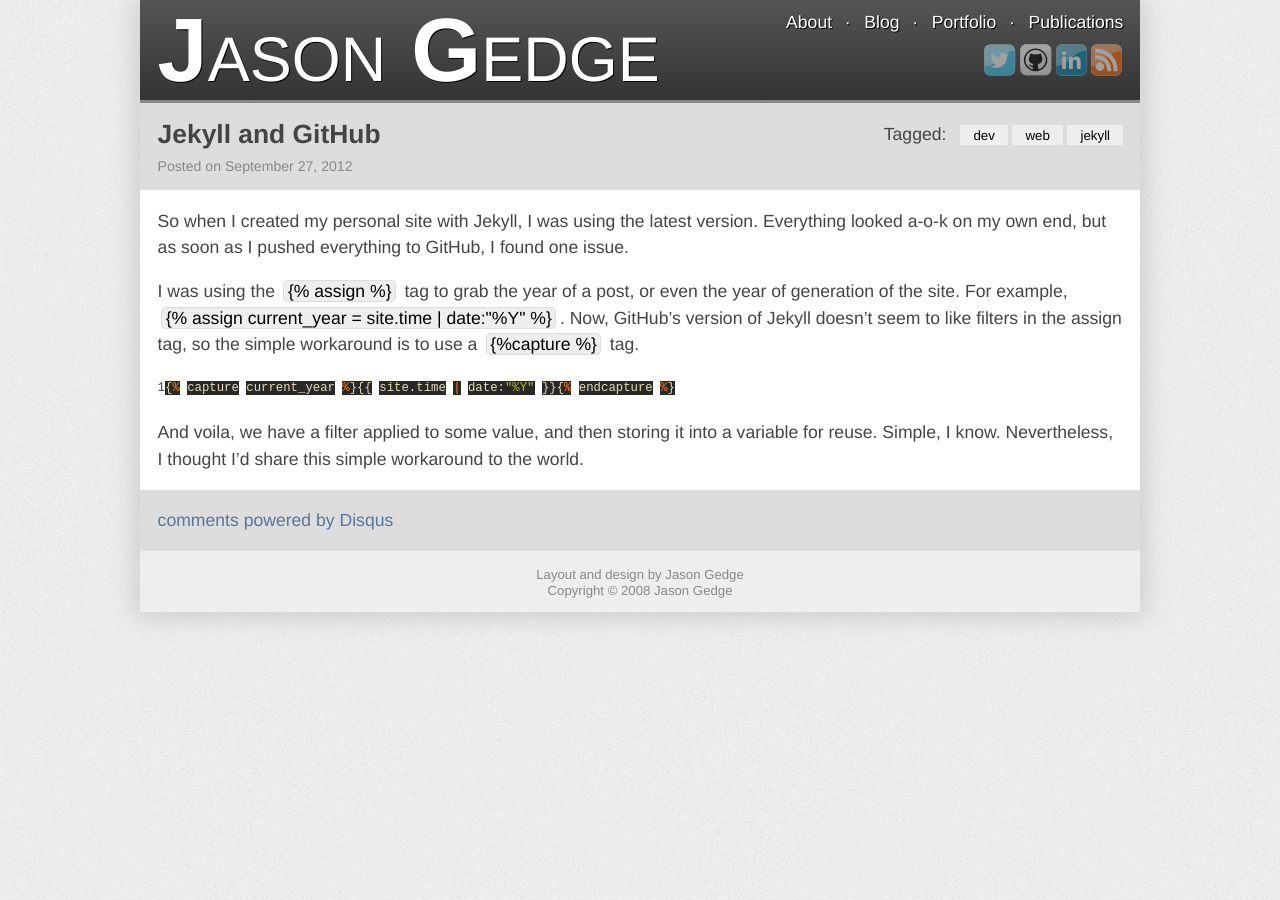
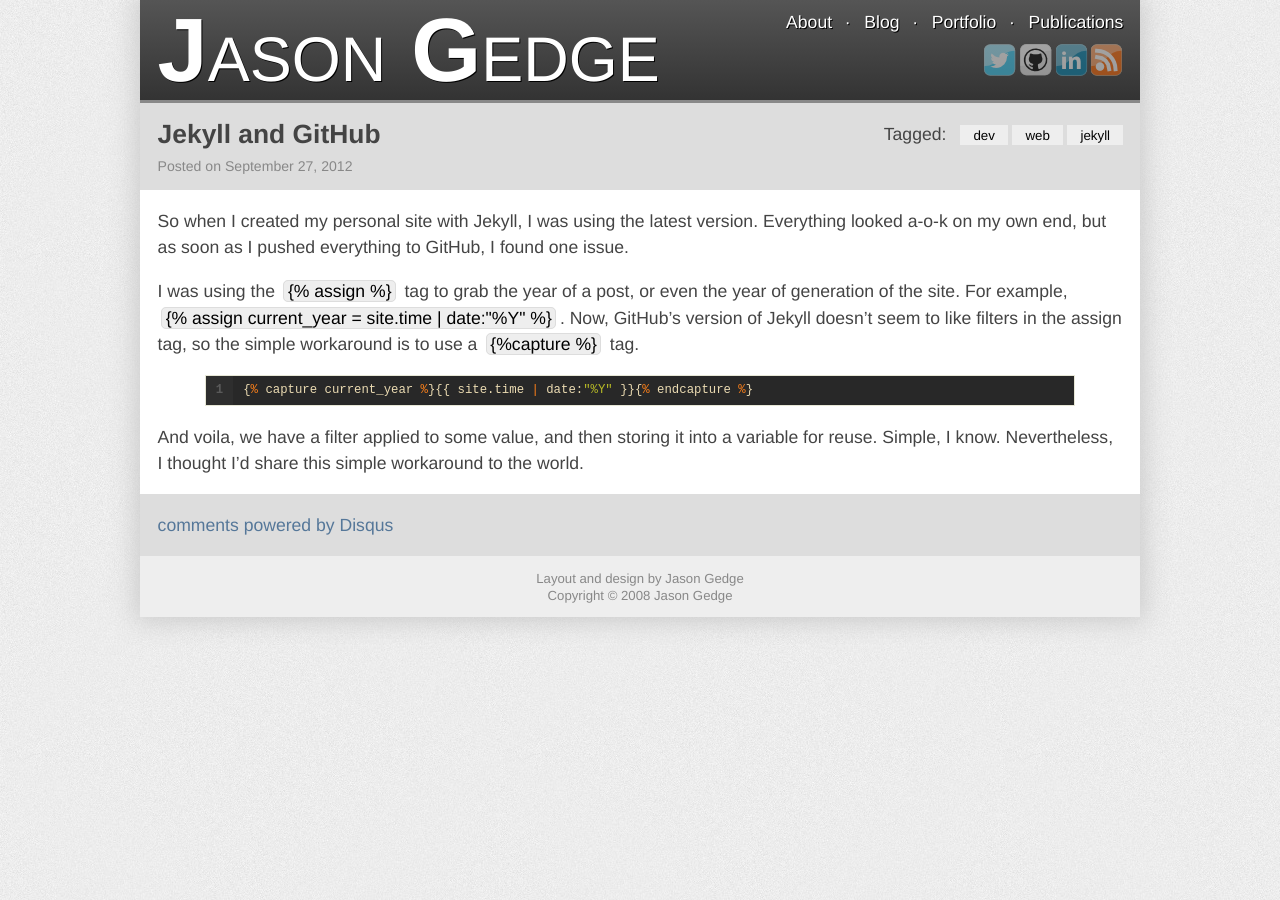
Before and after one commit to thegedge/personal-site, a Jekyll site: the page built from _posts/dev/2012-09-27-jekyll-and-github.md, in a window 1280 px wide. Built offline with Jekyll 4.4.1, drawn with Linux system fonts in a browser that asks for light colours; comment, search, counter and statistics services are not loaded.

Commit message:
Style updates for rouge syntax highlighter

```diff
--- a/assets/css/style.css
+++ b/assets/css/style.css
@@ -538,17 +538,21 @@
 	font-size: 70%;
 }
 
-.highlighttable, .gist .gist-file {
+.highlight, .gist .gist-file {
 	width: 90% !important;
 	margin: 1em auto !important;
 	line-height: 14pt;
 	border: 1px solid #e7e7d6 !important;
 }
 
-.highlighttable .linenos, .gist .line-numbers {
+.highlight .code {
+  padding: 0 10px;
+}
+
+.highlight .gutter, .gist .line-numbers {
 	font-weight: 600;
 	text-align: right;
-	padding: 5px 10px 5px 0;
+	padding: 5px 10px;
 	background: rgba(255, 255, 255, 0.1) !important;
 	color: #ccc !important;
 	opacity: 0.3;
```
Also changed, not shown: vendor/css/pygments.css.
